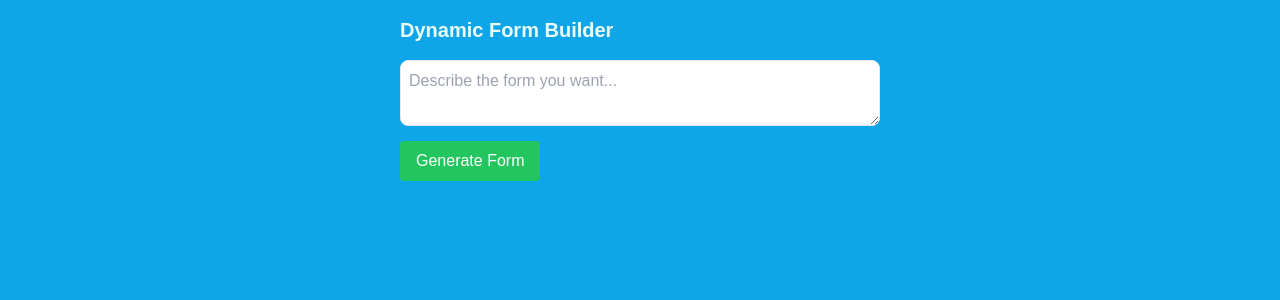
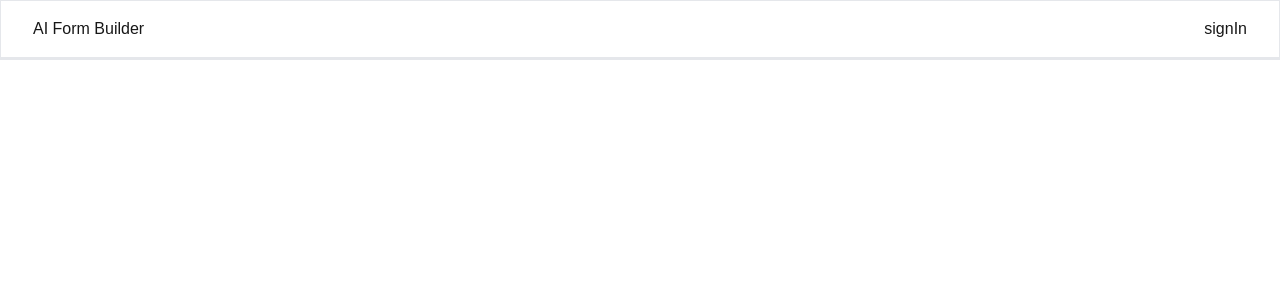
Before and after one commit to yohannesjho/AI-Form-Builder, a Next.js app: page / in a window 1280 px wide. Shown: the top 300 px of the page. Built offline with nearby package versions, Linux system fonts and the light colour scheme.

Commit message:
create header component and uncomment page.js

```diff
--- /dev/null
+++ b/app/_components/header.js
@@ -0,0 +1,14 @@
+import React from 'react'
+
+export default function Header() {
+    return (
+        <div className='border py-4 px-8 flex justify-between'>
+            <div><p>AI Form Builder</p></div>
+            <div>
+                <button className='hover:text-blue-500 '>signIn</button>
+            </div>
+
+
+        </div>
+    )
+}
--- a/app/layout.js
+++ b/app/layout.js
@@ -1,5 +1,6 @@
 import localFont from "next/font/local";
 import "./globals.css";
+import Header from "./_components/header";
 
 const geistSans = localFont({
   src: "./fonts/GeistVF.woff",
@@ -21,8 +22,9 @@ export default function RootLayout({ children }) {
   return (
     <html lang="en">
       <body
-        className="bg-sky-500 m-0"
+        className=" "
       >
+        <Header/>
         {children}
       </body>
     </html>
--- a/app/page.js
+++ b/app/page.js
@@ -1,146 +1,155 @@
-'use client';
+// 'use client';
 
-import React, { useState } from 'react';
+// import React, { useState } from 'react';
 
-// Function to fetch the form structure from the backend
-async function fetchFormStructure(description) {
-console.log(description)
-  const response = await fetch('/api/form-builder', {
-    method: 'POST',
-    headers: { 'Content-Type': 'application/json' },
-    body: JSON.stringify({ description }),
-  });
+// // Function to fetch the form structure from the backend
+// async function fetchFormStructure(description) {
+// console.log(description)
+//   const response = await fetch('/api/form-builder', {
+//     method: 'POST',
+//     headers: { 'Content-Type': 'application/json' },
+//     body: JSON.stringify({ description }),
+//   });
 
-  if (!response.ok) {
+//   if (!response.ok) {
 
-    throw new Error('Failed to generate form.');
-  }
-  const data = await response.json();
+//     throw new Error('Failed to generate form.');
+//   }
+//   const data = await response.json();
 
 
-  return data.text; // Access the parsed form structure
+//   return data.text; // Access the parsed form structure
+// }
+
+// export default function FormBuilder() {
+//   const [formDescription, setFormDescription] = useState('');
+//   const [formStructure, setFormStructure] = useState(null);
+//   const [error, setError] = useState(null);
+//   const [loading, setLoading] = useState(false);
+
+//   // Handle the submission of form description
+//   const handleSubmitDescription = async (e) => {
+
+//     setLoading(true);
+//     setError(null);
+//     try {
+//       const form = await fetchFormStructure(formDescription);
+
+//       setFormStructure(form);
+
+//     } catch (err) {
+//       setError(err.message);
+//     } finally {
+//       setLoading(false);
+//     }
+//   };
+
+//   // Render individual form fields dynamically
+//   const renderField = (field) => {
+//     switch (field.type) {
+//       case 'text':
+//       case 'email':
+//         return (
+//           <label key={field.label} className="block mb-4">
+//             {field.label}:
+//             <input
+//               type={field.type}
+//               placeholder={field.placeholder}
+//               required={field.required}
+//               className="border rounded-lg p-2 w-full mt-1"
+//             />
+//           </label>
+//         );
+//       case 'textarea':
+//         return (
+//           <label key={field.label} className="block mb-4">
+//             {field.label}:
+//             <textarea
+//               placeholder={field.placeholder}
+//               required={field.required}
+//               className="border rounded-lg p-2 w-full mt-1"
+//             ></textarea>
+//           </label>
+//         );
+//       case 'radio':
+//         return (
+//           <fieldset key={field.label} className="block mb-4">
+//             <legend className="font-semibold">{field.label}:</legend>
+//             {field.options.map((option) => (
+//               <label key={option.value} className="block">
+//                 <input type="radio" name={field.label} value={option.value} />
+//                 {option.label}
+//               </label>
+//             ))}
+//           </fieldset>
+//         );
+//       case 'checkbox':
+//         return (
+//           <fieldset key={field.label} className="block mb-4">
+//             <legend className="font-semibold">{field.label}:</legend>
+//             {field.options ? (
+//               field.options.map((option) => (
+//                 <label key={option.value} className="block">
+//                   <input type="checkbox" name={field.label} value={option.value} />
+//                   {option.label}
+//                 </label>
+//               ))
+//             ) : (
+//               <> <input type="checkbox" name={field.label}  className='inline' /></>
+//             )}
+//           </fieldset>
+//         );
+//       case 'submit':
+//         return (
+//           <button
+//             key={field.label}
+//             type="submit"
+//             className="bg-blue-500 hover:bg-blue-600 duration-300 text-white px-4 py-2 mt-2 rounded-lg"
+//           >
+//             {field.label}
+//           </button>
+//         );
+//       default:
+//         return null;
+//     }
+//   };
+
+//   return (
+//     <div className="p-4 max-w-lg mx-auto">
+//       <h1 className="text-xl text-emerald-50 font-bold mb-4">Dynamic Form Builder</h1>
+//       <div className="mb-6">
+//         <textarea
+//           value={formDescription}
+//           onChange={(e) => setFormDescription(e.target.value)}
+//           placeholder="Describe the form you want..."
+//           className="border rounded-lg  p-2 w-full"
+//         ></textarea>
+//         <button
+//           onClick={handleSubmitDescription}
+//           className="bg-green-500 hover:bg-green-600 duration-300 text-white px-4 py-2 mt-2 rounded"
+//         >
+//           Generate Form
+//         </button>
+//       </div>
+
+//       {loading && <p className="text-white-500 ">Generating form...</p>}
+//       {error && <p className="text-red-500">{error}</p>}
+
+//       {formStructure && (
+//         <form className="border p-4 mt-4 rounded-lg shadow">
+//           <h2 className="text-lg font-semibold mb-4">{formStructure.formName}</h2>
+//           {formStructure.fields.map(renderField)}
+//         </form>
+//       )}
+//     </div>
+//   );
+// }
+import React from 'react'
+
+export default function page() {
+  return (
+    <div className='border'>
+
+    </div>
+  )
 }
-
-export default function FormBuilder() {
-  const [formDescription, setFormDescription] = useState('');
-  const [formStructure, setFormStructure] = useState(null);
-  const [error, setError] = useState(null);
-  const [loading, setLoading] = useState(false);
-
-  // Handle the submission of form description
-  const handleSubmitDescription = async (e) => {
-
-    setLoading(true);
-    setError(null);
-    try {
-      const form = await fetchFormStructure(formDescription);
-
-      setFormStructure(form);
-
-    } catch (err) {
-      setError(err.message);
-    } finally {
-      setLoading(false);
-    }
-  };
-
-  // Render individual form fields dynamically
-  const renderField = (field) => {
-    switch (field.type) {
-      case 'text':
-      case 'email':
-        return (
-          <label key={field.label} className="block mb-4">
-            {field.label}:
-            <input
-              type={field.type}
-              placeholder={field.placeholder}
-              required={field.required}
-              className="border rounded-lg p-2 w-full mt-1"
-            />
-          </label>
-        );
-      case 'textarea':
-        return (
-          <label key={field.label} className="block mb-4">
-            {field.label}:
-            <textarea
-              placeholder={field.placeholder}
-              required={field.required}
-              className="border rounded-lg p-2 w-full mt-1"
-            ></textarea>
-          </label>
-        );
-      case 'radio':
-        return (
-          <fieldset key={field.label} className="block mb-4">
-            <legend className="font-semibold">{field.label}:</legend>
-            {field.options.map((option) => (
-              <label key={option.value} className="block">
-                <input type="radio" name={field.label} value={option.value} />
-                {option.label}
-              </label>
-            ))}
-          </fieldset>
-        );
-      case 'checkbox':
-        return (
-          <fieldset key={field.label} className="block mb-4">
-            <legend className="font-semibold">{field.label}:</legend>
-            {field.options ? (
-              field.options.map((option) => (
-                <label key={option.value} className="block">
-                  <input type="checkbox" name={field.label} value={option.value} />
-                  {option.label}
-                </label>
-              ))
-            ) : (
-              <> <input type="checkbox" name={field.label}  className='inline' /></>
-            )}
-          </fieldset>
-        );
-      case 'submit':
-        return (
-          <button
-            key={field.label}
-            type="submit"
-            className="bg-blue-500 hover:bg-blue-600 duration-300 text-white px-4 py-2 mt-2 rounded-lg"
-          >
-            {field.label}
-          </button>
-        );
-      default:
-        return null;
-    }
-  };
-
-  return (
-    <div className="p-4 max-w-lg mx-auto">
-      <h1 className="text-xl text-emerald-50 font-bold mb-4">Dynamic Form Builder</h1>
-      <div className="mb-6">
-        <textarea
-          value={formDescription}
-          onChange={(e) => setFormDescription(e.target.value)}
-          placeholder="Describe the form you want..."
-          className="border rounded-lg  p-2 w-full"
-        ></textarea>
-        <button
-          onClick={handleSubmitDescription}
-          className="bg-green-500 hover:bg-green-600 duration-300 text-white px-4 py-2 mt-2 rounded"
-        >
-          Generate Form
-        </button>
-      </div>
-
-      {loading && <p className="text-white-500 ">Generating form...</p>}
-      {error && <p className="text-red-500">{error}</p>}
-
-      {formStructure && (
-        <form className="border p-4 mt-4 rounded-lg shadow">
-          <h2 className="text-lg font-semibold mb-4">{formStructure.formName}</h2>
-          {formStructure.fields.map(renderField)}
-        </form>
-      )}
-    </div>
-  );
-}
```
